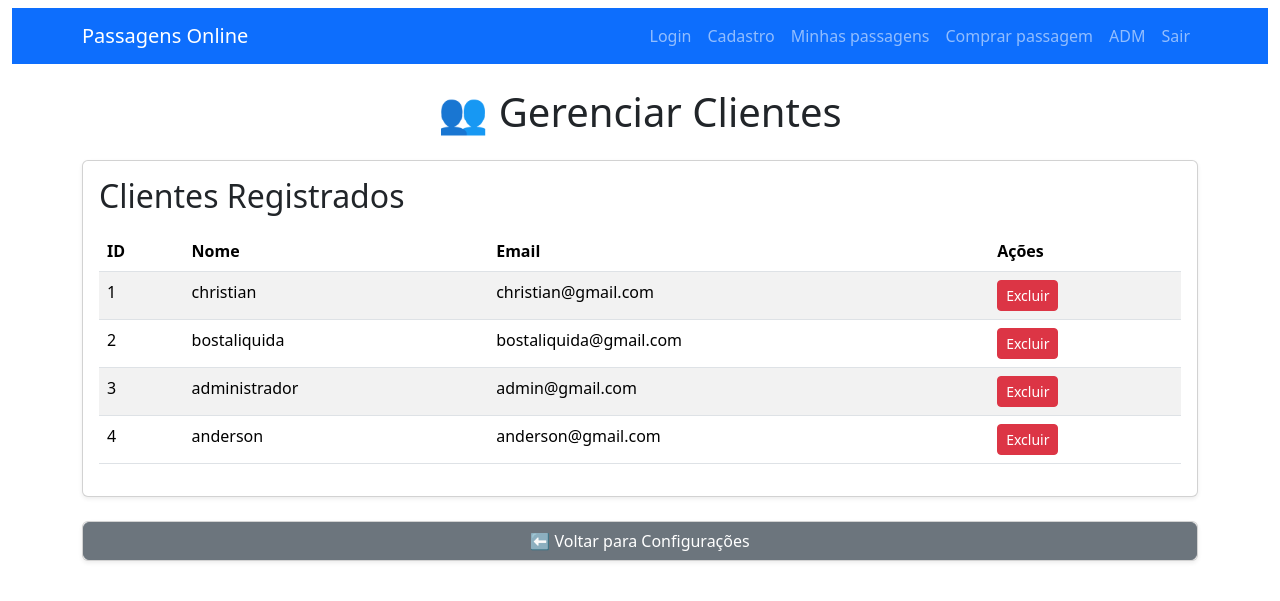
After one commit to ScoobyTT/Site_Aeroporto, a Flask app: page /clientes in a window 1280 px wide. The commit adds this page. Shown: the top 601 px of the page. Run offline with Flask 3, Linux system fonts and the light colour scheme.

Commit message:
Apaguei o models, nao tem mais dependencia do db. criei a aba 'cliente', e o html dela, e creie os metodos pra mesmo no views

```diff
--- a/app/__init__.py
+++ b/app/__init__.py
@@ -11,7 +11,7 @@ migrate = Migrate(app, db)
 
 from app import views
 from app.views import homepage
-from app.models import Usuario
+
 
 if __name__ == '__main__':
     app.run(debug=True)
--- a/app/forms.py
+++ b/app/forms.py
@@ -50,6 +50,14 @@ class UsuarioForm(FlaskForm):
             Length(min=2, message="O nome deve ter pelo menos 2 caracteres.")
         ]
     )
+    cpf = StringField(
+        "CPF",
+        validators=[
+            DataRequired(message="O CPF é obrigatório."),
+            Length(min=11, max=11, message="O CPF deve ter 11 caracteres.")
+        ]
+    )
+
 
     email = StringField(
         "Email",
@@ -92,6 +100,7 @@ class UsuarioForm(FlaskForm):
 
         novo_usuario = {
             "id": proximo_id(usuarios),
+            "cpf": self.cpf.data,
             "nome": self.nome.data,
             "email": self.email.data,
             "senha": self.senha.data
@@ -146,6 +155,8 @@ class VooForm(FlaskForm):
     data = StringField("Data do voo", validators=[DataRequired()])
     horario = StringField("Horário", validators=[DataRequired()])
     preco = StringField("Preço", validators=[DataRequired()])
+    n_assentos = StringField("Número de Assentos", validators=[DataRequired()])
+    n_aeronave = StringField("Número da Aeronave", validators=[DataRequired()])
     submit = SubmitField("Cadastrar Voo")
 
     def save(self, usuario_id):
@@ -169,3 +180,5 @@ class VooForm(FlaskForm):
             btree_voos.insert(novo_voo["id"], novo_voo)
 
             return novo_voo
+
+btree_voos = None  # Inicialização da árvore B deve ser feita na aplicação principal
--- a/app/templates/cadastro.html
+++ b/app/templates/cadastro.html
@@ -37,6 +37,10 @@
                     <div class="mb-3">
                         {{ form.nome.label(class="form-label") }}
                         {{ form.nome(class="form-control", placeholder="Seu nome completo") }}
+                    </div>
+                    <div class="mb-3">
+                        {{ form.cpf.label(class="form-label") }}
+                        {{ form.cpf(class="form-control", placeholder="Seu CPF") }}
                     </div>
 
                     <div class="mb-3">
--- /dev/null
+++ b/app/templates/cliente.html
@@ -0,0 +1,121 @@
+{% extends 'base.html' %}
+{% block content %}
+
+<!-- Navbar -->
+<nav class="navbar navbar-expand-lg navbar-dark bg-primary">
+    <div class="container">
+        <a class="navbar-brand" href="{{ url_for('homepage') }}">Passagens Online</a>
+        <button class="navbar-toggler" type="button" data-bs-toggle="collapse" data-bs-target="#navbarNav">
+            <span class="navbar-toggler-icon"></span>
+        </button>
+        <div class="collapse navbar-collapse" id="navbarNav">
+            <ul class="navbar-nav ms-auto">
+                <li class="nav-item"><a class="nav-link" href="{{ url_for('login') }}">Login</a></li>
+                <li class="nav-item"><a class="nav-link" href="{{ url_for('cadastro') }}">Cadastro</a></li>
+                <li class="nav-item"><a class="nav-link" href="{{ url_for('voos') }}">Minhas passagens</a></li>
+                <li class="nav-item"><a class="nav-link" href="{{ url_for('comprar_pass') }}">Comprar passagem</a></li>
+                <li class="nav-item"><a class="nav-link" href="{{ url_for('config') }}">ADM</a></li>
+                <li class="nav-item"><a class="nav-link" href="{{ url_for('logout') }}">Sair</a></li>
+            </ul>
+        </div>
+    </div>
+</nav>
+
+<div class="container mt-4">
+    <h1 class="text-center mb-4">👥 Gerenciar Clientes</h1>
+
+    <!-- Alert feedback -->
+    <div id="alertBox" class="alert d-none"></div>
+
+    <!-- Lista de clientes -->
+    <div class="card shadow-sm mb-4">
+        <div class="card-body">
+            <h2 class="card-title">Clientes Registrados</h2>
+            <table class="table table-striped mt-3">
+                <thead>
+                    <tr>
+                        <th>ID</th>
+                        <th>Nome</th>
+                        <th>Email</th>
+                        <th>Ações</th>
+                    </tr>
+                </thead>
+                <tbody id="listaClientes"></tbody>
+            </table>
+        </div>
+    </div>
+
+    <!-- Botão voltar -->
+    <div class="card shadow-sm mb-4">
+        <a href="{{ url_for('config') }}" class="btn btn-secondary">⬅️ Voltar para Configurações</a>
+    </div>
+</div>
+
+<script>
+    function showAlert(message, type="success") {
+        const alertBox = document.getElementById("alertBox");
+        alertBox.className = `alert alert-${type}`;
+        alertBox.textContent = message;
+        alertBox.classList.remove("d-none");
+        setTimeout(() => alertBox.classList.add("d-none"), 3000);
+    }
+
+    function listarClientes() {
+        fetch("/api/clientes")
+            .then(res => res.json())
+            .then(clientes => {
+                const tabela = document.getElementById("listaClientes");
+                tabela.innerHTML = "";
+
+                if (clientes.length === 0) {
+                    tabela.innerHTML = `
+                        <tr>
+                            <td colspan="4" class="text-center text-muted">Nenhum cliente encontrado.</td>
+                        </tr>
+                    `;
+                    return;
+                }
+
+                clientes.forEach(c => {
+                    const linha = document.createElement("tr");
+                    linha.innerHTML = `
+                        <td>${c.id}</td>
+                        <td>${c.nome}</td>
+                        <td>${c.email}</td>
+                        <td>
+                            <button class="btn btn-danger btn-sm" onclick="removerCliente(event, ${c.id})">Excluir</button>
+                        </td>
+                    `;
+                    tabela.appendChild(linha);
+                });
+            })
+            .catch(err => {
+                showAlert("Erro ao carregar clientes.", "danger");
+                console.error(err);
+            });
+    }
+
+    function removerCliente(event, id) {
+        if (!confirm("Tem certeza que deseja excluir este cliente?")) return;
+
+        const btn = event.target;
+        btn.disabled = true;
+        btn.textContent = "Excluindo...";
+
+        fetch(`/api/clientes/${id}`, { method: "DELETE" })
+            .then(res => res.json())
+            .then(data => {
+                showAlert(data.mensagem || data.erro, data.erro ? "danger" : "success");
+                listarClientes();
+            })
+            .catch(() => showAlert("Erro ao excluir cliente.", "danger"))
+            .finally(() => {
+                btn.disabled = false;
+                btn.textContent = "Excluir";
+            });
+    }
+
+    listarClientes();
+</script>
+
+{% endblock %}
--- a/app/views.py
+++ b/app/views.py
@@ -1,11 +1,11 @@
 from flask import render_template, request, redirect, url_for, flash, jsonify, session
 from app import app
-from app.models import Usuario, Passagem
 from app.forms import UsuarioForm, LoginForm, VooForm
 from app.forms import carregar_json, salvar_json, proximo_id
 from app.forms import USUARIOS_FILE, VOOS_FILE
 from datetime import datetime
-
+from flask import Flask
+import json, os
 
 # Homepage: busca passagens por origem/destino/data
 @app.route("/", methods=["GET", "POST"])
@@ -30,6 +30,7 @@ def homepage():
 
 ADMIN_EMAIL = "admin@gmail.com"
 ADMIN_SENHA = "admin123"
+
 
 @app.route('/conf')
 def config():
@@ -372,3 +373,99 @@ def api_voos():
 
     percorrer(btree_voos.root)
     return jsonify(resultados), 200
+
+
+
+
+
+
+
+
+# GET 1 cliente específico
+@app.route('/api/clientt/<int:id>', methods=['GET'])
+def cliente(id):
+    clientes = carregar_json(USUARIOS_FILE)
+    cliente = next((c for c in clientes if c["id"] == id), None)
+    if not cliente:
+        return jsonify({"erro": "Cliente não encontrado"}), 404
+    return jsonify(cliente), 200
+
+
+USUARIOS_FILE = "usuarios.json"
+
+def carregar_json(file):
+    if not os.path.exists(file):
+        return []
+    try:
+        with open(file, "r", encoding="utf-8") as f:
+            return json.load(f)
+    except json.JSONDecodeError:
+        return []
+
+def salvar_json(file, data):
+    with open(file, "w", encoding="utf-8") as f:
+        json.dump(data, f, indent=2, ensure_ascii=False)
+
+def proximo_id(registros):
+    if not registros:
+        return 1
+    return max(item.get("id", 0) for item in registros) + 1
+
+# Página HTML
+@app.route("/clientes")
+def cliente_page():
+    return render_template("cliente.html")
+
+# GET - listar todos
+@app.route("/api/clientes", methods=["GET"])
+def listar_clientes():
+    clientes = carregar_json(USUARIOS_FILE)
+    return jsonify(clientes), 200
+
+# POST - criar novo cliente
+@app.route("/api/clientes", methods=["POST"])
+def criar_cliente():
+    dados = request.get_json()
+    if not dados or "nome" not in dados or "email" not in dados or "senha" not in dados:
+        return jsonify({"erro": "Dados inválidos"}), 400
+
+    clientes = carregar_json(USUARIOS_FILE)
+    novo_cliente = {
+        "id": proximo_id(clientes),
+        "nome": dados["nome"],
+        "email": dados["email"],
+        "senha": dados["senha"]
+    }
+    clientes.append(novo_cliente)
+    salvar_json(USUARIOS_FILE, clientes)
+    return jsonify({"mensagem": "Cliente criado com sucesso!"}), 201
+
+# PUT - editar cliente
+@app.route("/api/clientes/<int:id>", methods=["PUT"])
+def editar_cliente(id):
+    dados = request.get_json()
+    clientes = carregar_json(USUARIOS_FILE)
+
+    for c in clientes:
+        if c["id"] == id:
+            c["nome"] = dados.get("nome", c["nome"])
+            c["email"] = dados.get("email", c["email"])
+            if "senha" in dados:
+                c["senha"] = dados["senha"]
+            salvar_json(USUARIOS_FILE, clientes)
+            return jsonify({"mensagem": "Cliente atualizado com sucesso!"}), 200
+
+    return jsonify({"erro": "Cliente não encontrado"}), 404
+
+# DELETE - remover cliente
+@app.route("/api/clientes/<int:id>", methods=["DELETE"])
+def remover_cliente(id):
+    clientes = carregar_json(USUARIOS_FILE)
+    tamanho_antes = len(clientes)
+    clientes = [c for c in clientes if c["id"] != id]
+
+    if len(clientes) == tamanho_antes:
+        return jsonify({"erro": "Cliente não encontrado"}), 404
+
+    salvar_json(USUARIOS_FILE, clientes)
+    return jsonify({"mensagem": "Cliente removido com sucesso!"}), 200
--- a/usuarios.json
+++ b/usuarios.json
@@ -16,5 +16,12 @@
     "nome": "administrador",
     "email": "admin@gmail.com",
     "senha": "admin123"
+  },
+  {
+    "id": 4,
+    "cpf": "000.777.006",
+    "nome": "anderson",
+    "email": "anderson@gmail.com",
+    "senha": "123456"
   }
 ]
```
Also changed, not shown: app/models.py (deleted, +0 -32 lines), app/templates/configa.html (+14 -7 lines), app/static/IMG/fortal.jpg (added), app/static/IMG/rio.jpg (added), app/static/IMG/sao_paulo.jpg (added).
